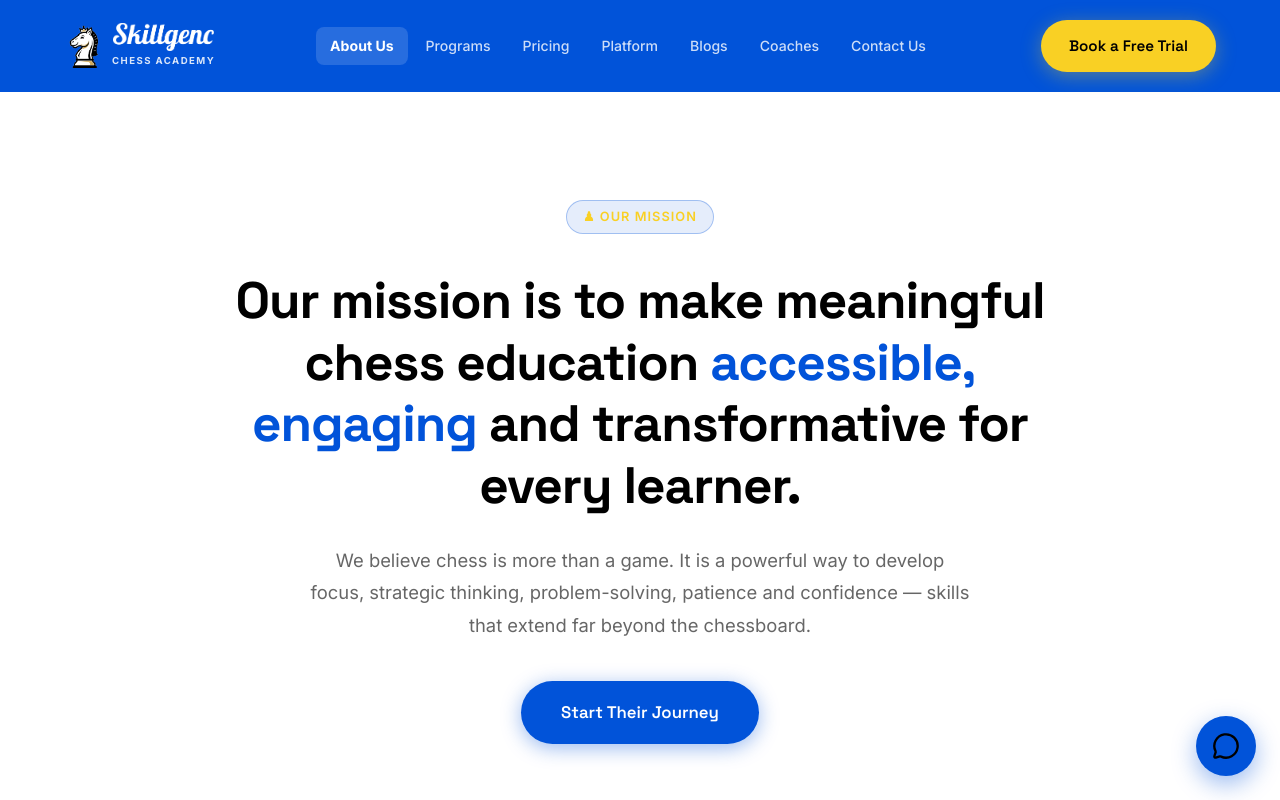
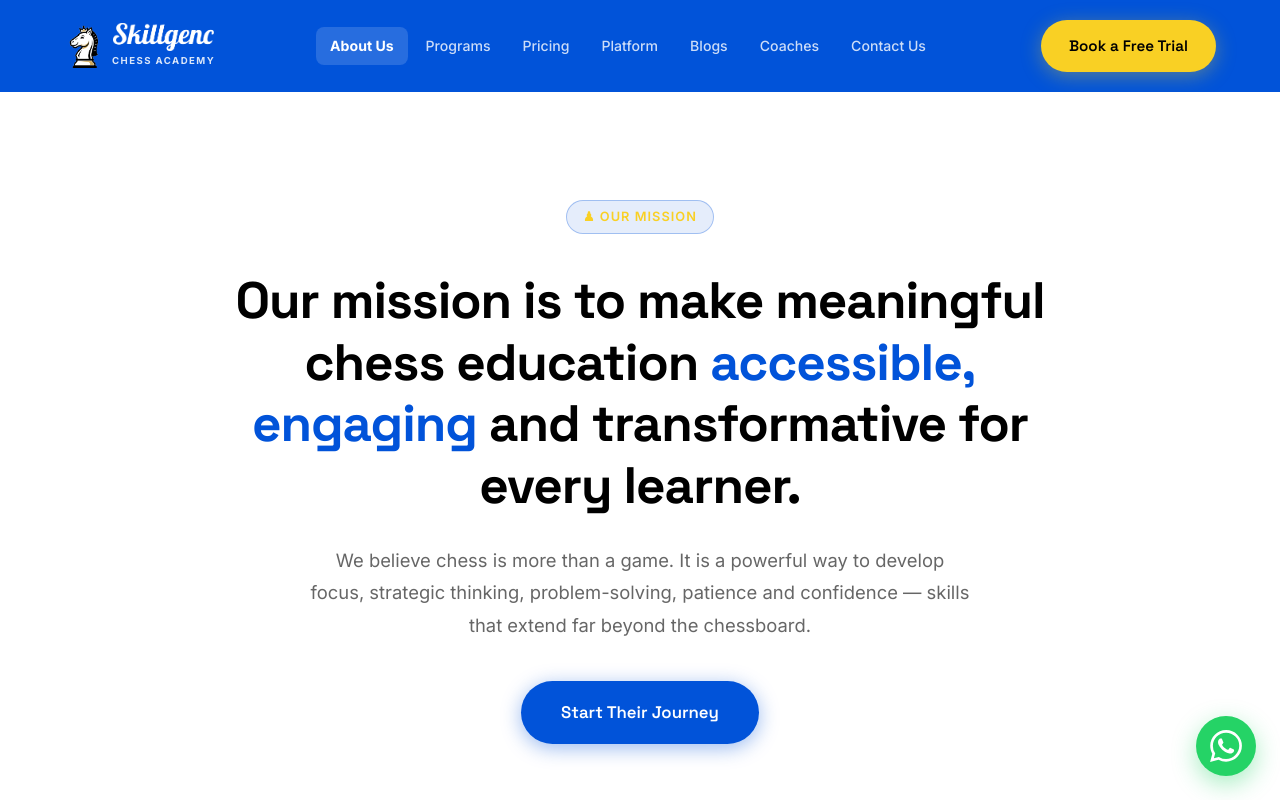
Before and after one commit to Skillgenc-Academy/Website, a React (Vite) app: page /about in a window 1280 px wide. Shown: the top 800 px of the page. Built offline with nearby package versions, Linux system fonts and the light colour scheme.

Commit message:
Update FloatingCTA to be a WhatsApp icon and show on all pages

```diff
--- a/src/components/FloatingCTA/FloatingCTA.jsx
+++ b/src/components/FloatingCTA/FloatingCTA.jsx
@@ -1,18 +1,18 @@
-import { Link, useLocation } from 'react-router-dom'
-import { MessageCircle } from 'lucide-react'
+import { useLocation } from 'react-router-dom'
 import styles from './FloatingCTA.module.css'
 
 export default function FloatingCTA() {
-  const location = useLocation()
-
-  // Hide on the contact page itself since the button links to it
-  if (location.pathname === '/contact') return null
+  const whatsappNumber = "919008568002"; // Found in footer
+  const message = "Hi Skillgenc! I would like to know more about your chess programs.";
+  const whatsappUrl = `https://wa.me/${whatsappNumber}?text=${encodeURIComponent(message)}`;
 
   return (
     <div className={styles.wrapper}>
-      <Link to="/contact" className={styles.btn} aria-label="Contact Us">
-        <MessageCircle size={28} />
-      </Link>
+      <a href={whatsappUrl} target="_blank" rel="noopener noreferrer" className={styles.btn} aria-label="Chat on WhatsApp">
+        <svg xmlns="http://www.w3.org/2000/svg" viewBox="0 0 24 24" width="32" height="32" fill="currentColor">
+          <path d="M17.472 14.382c-.297-.149-1.758-.867-2.03-.967-.273-.099-.471-.148-.67.15-.197.297-.767.966-.94 1.164-.173.199-.347.223-.644.075-.297-.15-1.255-.463-2.39-1.475-.883-.788-1.48-1.761-1.653-2.059-.173-.297-.018-.458.13-.606.134-.133.298-.347.446-.52.149-.174.198-.298.298-.497.099-.198.05-.371-.025-.52-.075-.149-.669-1.612-.916-2.207-.242-.579-.487-.5-.669-.51a12.8 12.8 0 0 0-.57-.01c-.198 0-.52.074-.792.372-.272.297-1.04 1.016-1.04 2.479 0 1.462 1.065 2.875 1.213 3.074.149.198 2.095 3.2 5.077 4.487.709.306 1.262.489 1.694.625.712.227 1.36.195 1.871.118.571-.085 1.758-.719 2.006-1.413.248-.694.248-1.289.173-1.413-.074-.124-.272-.198-.57-.347m-5.421 7.403h-.004a9.87 9.87 0 0 1-5.031-1.378l-.361-.214-3.741.982.998-3.648-.235-.374a9.86 9.86 0 0 1-1.51-5.26c.001-5.45 4.436-9.884 9.888-9.884 2.64 0 5.122 1.03 6.988 2.898a9.825 9.825 0 0 1 2.893 6.994c-.003 5.45-4.437 9.884-9.885 9.884m8.413-18.297A11.815 11.815 0 0 0 12.05 0C5.495 0 .16 5.335.157 11.892c0 2.096.547 4.142 1.588 5.945L.057 24l6.305-1.654a11.882 11.882 0 0 0 5.683 1.448h.005c6.554 0 11.89-5.335 11.893-11.893a11.821 11.821 0 0 0-3.48-8.413Z"/>
+        </svg>
+      </a>
     </div>
   )
 }
--- a/src/components/FloatingCTA/FloatingCTA.module.css
+++ b/src/components/FloatingCTA/FloatingCTA.module.css
@@ -11,19 +11,19 @@
   width: 60px;
   height: 60px;
   border-radius: 50%;
-  background: #0153D9; /* Primary Blue */
-  color: #000000;
+  background: #25D366; /* WhatsApp Green */
+  color: #ffffff;
   display: flex;
   align-items: center;
   justify-content: center;
-  box-shadow: 0 8px 24px rgba(1, 83, 217, 0.4);
+  box-shadow: 0 8px 24px rgba(37, 211, 102, 0.4);
   transition: all 0.3s ease;
 }
 
 .btn:hover {
   transform: translateY(-4px) scale(1.05);
-  box-shadow: 0 12px 32px rgba(1, 83, 217, 0.6);
-  background: #0143b3;
+  box-shadow: 0 12px 32px rgba(37, 211, 102, 0.6);
+  background: #22c35e;
 }
 
 @keyframes scaleUp {
```
